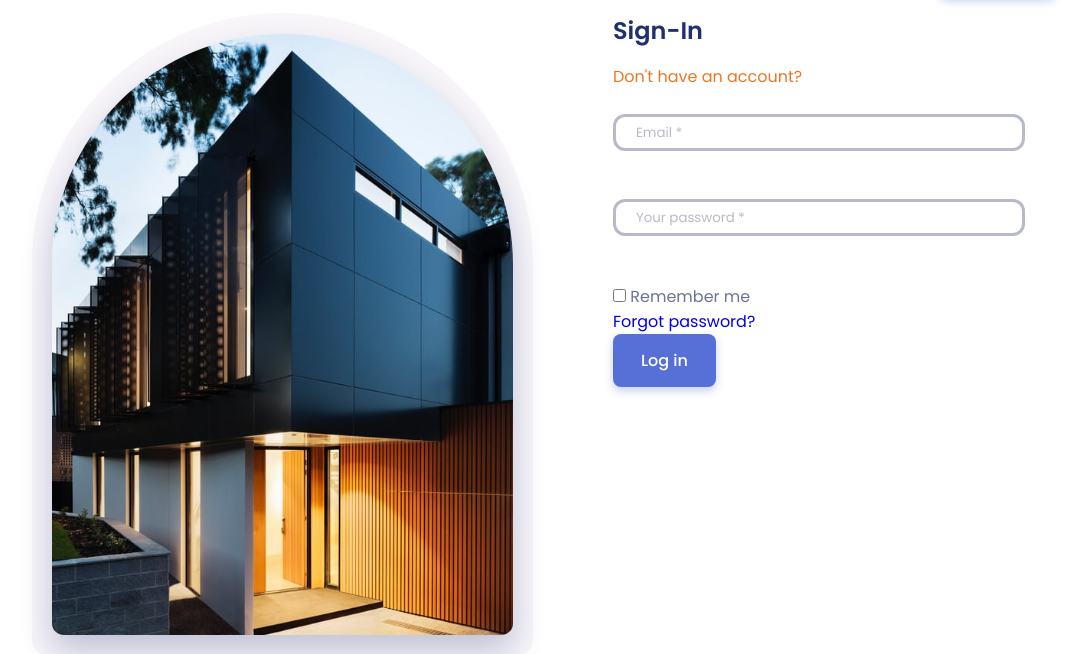
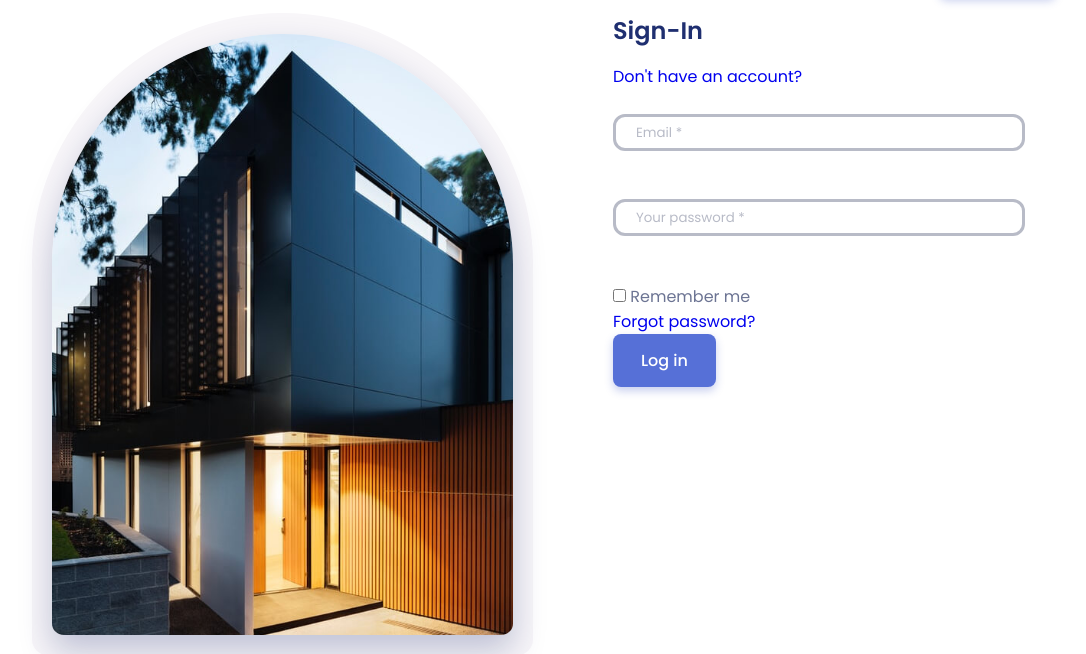
Before and after one commit to gulshankr1729/fyphome, a Django app: page /user/sign-in/ in a window 1280 px wide. Shown: the part 59-713 px from the top of the page, without its empty margins (96-1182 px from the left). Run offline with Django 4.2, Linux system fonts and the light colour scheme; some libraries are stand-ins or nearby versions.

Commit message:
Update sign-in.html

```diff
--- a/templates/userauths/sign-in.html
+++ b/templates/userauths/sign-in.html
@@ -15,7 +15,7 @@
                     <h2 class="section__title">
                         Sign-In
                     </h2>
-                    <a class="section__subtitle" href="{% url 'userauths:sign-up' %}" >Don't have an account?</a>
+                    <a class="text-muted" href="{% url 'userauths:sign-up' %}" >Don't have an account?</a>
                 </div><br>
                 <form method="POST">
                     {% csrf_token %}
```
